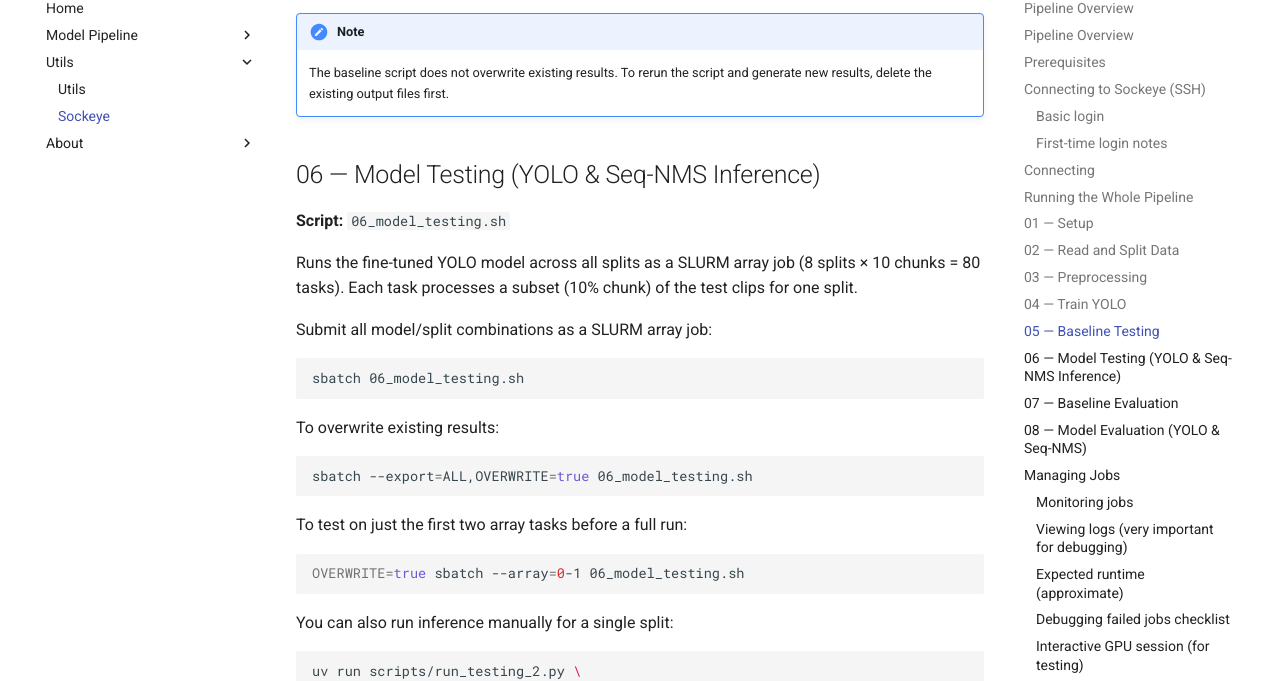
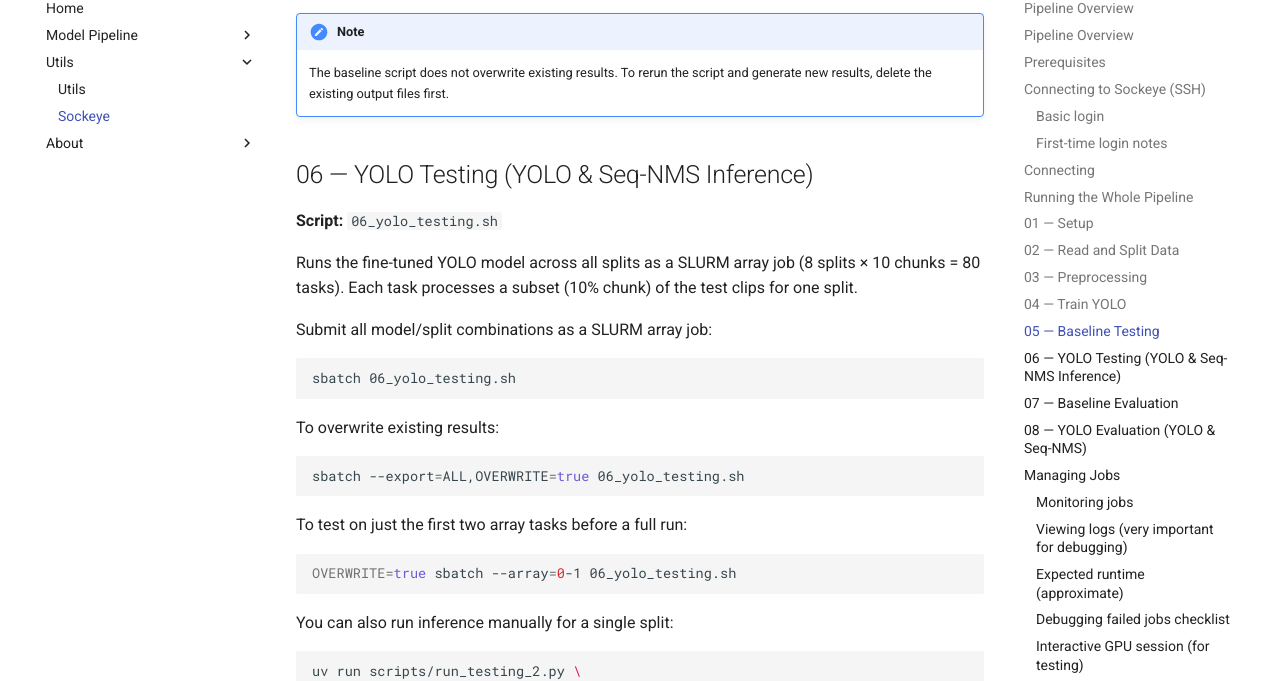
Before and after one commit to UBC-AWP/mooVision, an MkDocs documentation site: the page built from docs/utils/sockeye.md, in a window 1280 px wide and 1400 px high, scrolled down 4482 px. Shown: the part 100-781 px from the top of the window. Built offline with MkDocs 1.6.1 and Material for MkDocs 9.7.7, drawn with Linux system fonts in a browser that asks for light colours; some of the changed text lies outside the part shown.

Commit message:
changing names model to yolo

````diff
--- a/docs/utils/sockeye.md
+++ b/docs/utils/sockeye.md
@@ -18,9 +18,9 @@ The scripts are numbered in the order they should be run:
 | `03_preprocessing.sh` | Convert videos into YOLO format (frames + labels, train/val split, filtering orphan frames) | `dataset/images/{train,val}/`, `dataset/labels/{train,val}/`, `dataset.yaml` (or `dataset.tar` on Sockeye) |
 | `04_train_yolo.sh` | Fine-tune YOLO model on training split | `data/yolo_training_runs/split_X_model/weights/best.pt` |
 | `05_baseline_testing.sh` | Run IoU-threshold baseline inference | `results/metadata/<split_strategy>/baseline/` |
-| `06_model_testing.sh` | Run YOLO + Seq-NMS inference (array jobs across splits/chunks) | `results/metadata/<split_strategy>/yolo/`, `seq-nms/` |
+| `06_yolo_testing.sh` | Run YOLO + Seq-NMS inference (array jobs across splits/chunks) | `results/metadata/<split_strategy>/yolo/`, `seq-nms/` |
 | `07_baseline_evaluation.sh` | Evaluate baseline predictions vs ground truth | `results/evaluation/evaluation_report_<split_strategy>_baseline.json` |
-| `08_model_evaluation.sh` | Evaluate YOLO + Seq-NMS predictions vs ground truth | `results/evaluation/evaluation_report_<split_strategy>_yolo.json`, `evaluation_report_<split_strategy>_seq-nms.json` |
+| `08_yolo_evaluation.sh` | Evaluate YOLO + Seq-NMS predictions vs ground truth | `results/evaluation/evaluation_report_<split_strategy>_yolo.json`, `evaluation_report_<split_strategy>_seq-nms.json` |
 
 !!! note
     All data outputs (except .venv which in in the repo mooVision/ folder) are stored on Sockeye under: `/scratch/st-nina-1/moovision/` (case-sensitive: lowercase "moovision")
@@ -169,28 +169,28 @@ Output is written to `results/metadata/<split_strategy>/baseline/`.
 !!! note
     The baseline script does not overwrite existing results. To rerun the script and generate new results, delete the existing output files first.
 
-## 06 — Model Testing (YOLO & Seq-NMS Inference)
+## 06 — YOLO Testing (YOLO & Seq-NMS Inference)
 
-**Script:** `06_model_testing.sh`
+**Script:** `06_yolo_testing.sh`
 
 Runs the fine-tuned YOLO model across all splits as a SLURM array job (8 splits × 10 chunks = 80 tasks). Each task processes a subset (10% chunk) of the test clips for one split.
 
 Submit all model/split combinations as a SLURM array job:
 
 ```bash
-sbatch 06_model_testing.sh
+sbatch 06_yolo_testing.sh
 ```
 
 To overwrite existing results:
 
 ```bash
-sbatch --export=ALL,OVERWRITE=true 06_model_testing.sh
+sbatch --export=ALL,OVERWRITE=true 06_yolo_testing.sh
 ```
 
 To test on just the first two array tasks before a full run:
 
 ```bash
-OVERWRITE=true sbatch --array=0-1 06_model_testing.sh
+OVERWRITE=true sbatch --array=0-1 06_yolo_testing.sh
 ```
 
 You can also run inference manually for a single split:
@@ -234,16 +234,16 @@ Output reports are written to `results/evaluation/`.
 
 ---
 
-## 08 — Model Evaluation (YOLO & Seq-NMS)
+## 08 — YOLO Evaluation (YOLO & Seq-NMS)
 
-**Script:** `08_model_evaluation.sh`
+**Script:** `08_yolo_evaluation.sh`
 
 Evaluates the fine-tuned YOLO predictions from step 06 against ground truth. Runs across all 8 splits and both pipeline variants (yolo, seq-nms).
 
 Once inference is done, submit the evaluation job:
 
 ```bash
-sbatch 08_model_evaluation.sh
+sbatch 08_yolo_evaluation.sh
 ```
 
 Or run manually:
--- a/mkdocs.yml
+++ b/mkdocs.yml
@@ -42,14 +42,14 @@ plugins:
 nav:
   - Home: index.md
   - Model Pipeline:
-    - Reading In Data: Pipeline/reading_in_data/read_all_clips_index.md
-    - Splitting Data: Pipeline/data_splitting/data_splitting.md
-    - Preprocessing: Pipeline/preprocessing/preprocessing.md
+    - Reading In Data: pipeline/reading_in_data/read_all_clips_index.md
+    - Splitting Data: pipeline/data_splitting/data_splitting.md
+    - Preprocessing: pipeline/preprocessing/preprocessing.md
     - Training:
-      - YOLO: Pipeline/Training/training_yolo.md
-    - Baseline: Pipeline/models/baseline.md
-    - Model Evaluation: Pipeline/evaluation/evaluation.md
-    - Clipping: Pipeline/generating_clips/clipping.md
+      - YOLO: pipeline/training/training_yolo.md
+    - Baseline: pipeline/models/baseline.md
+    - Model Evaluation: pipeline/evaluation/evaluation.md
+    - Clipping: pipeline/generating_clips/clipping.md
   - Utils:
     - Utils: utils/get_video.md
     - Sockeye: utils/sockeye.md
````
Also changed, not shown: 4 other files.
